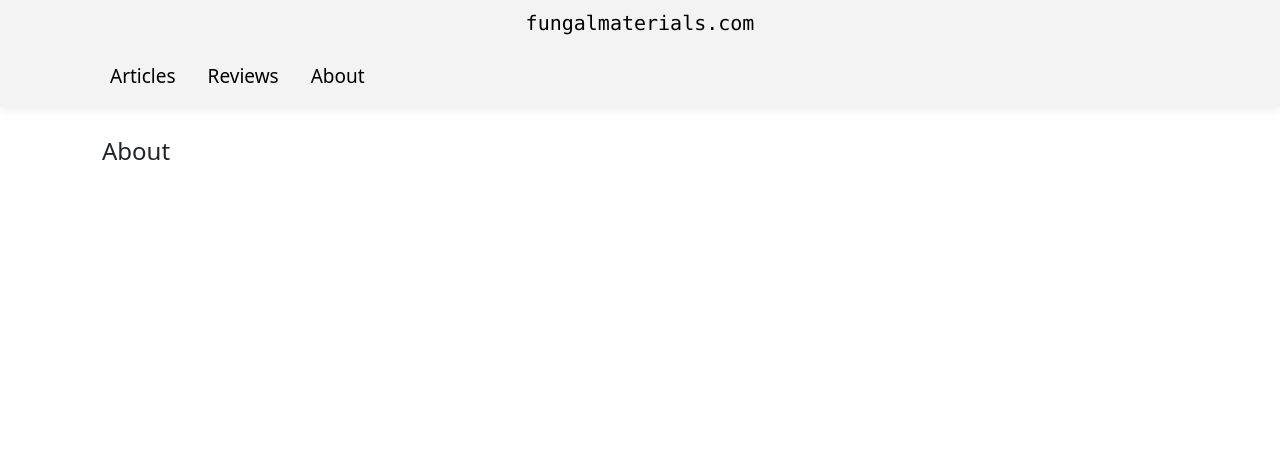
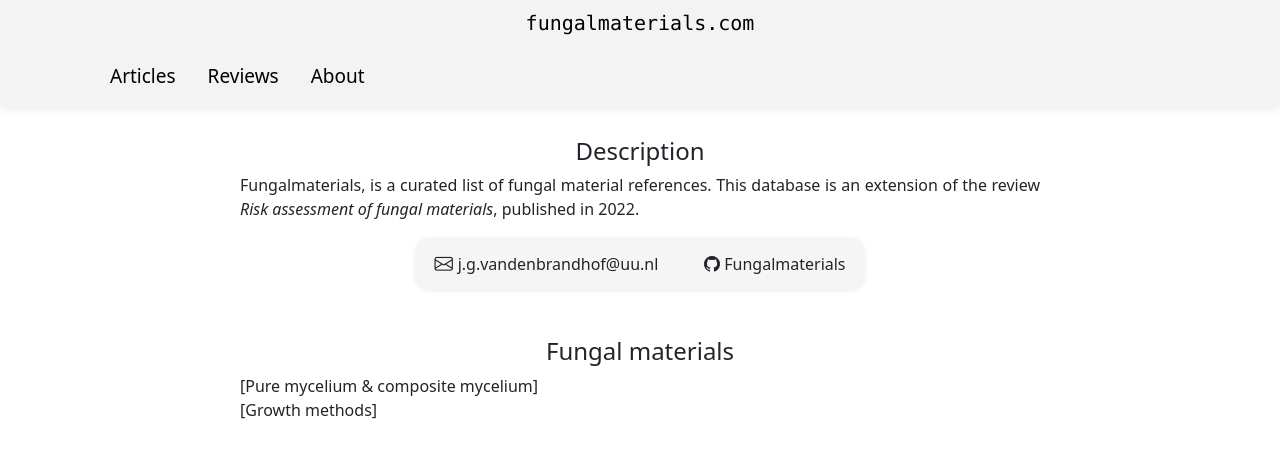
Before and after one commit to johnkeates/Fungalmaterials, a Django app: page /about/ in a window 1280 px wide. Shown: the top 458 px of the page. Run offline with Django 4.2, Linux system fonts and the light colour scheme; some libraries are stand-ins or nearby versions.

Commit message:
Addition of information to the About page

```diff
--- a/main/templates/main/about.html
+++ b/main/templates/main/about.html
@@ -3,17 +3,82 @@
 {% load static %}
 
 <style>
-
+	#about-container {
+    	text-align: justify;
+    	margin: auto;
+  	}
+	/* For screens below 540px */
+	@media screen and (max-width: 540px) {
+		#about-container {
+	      	max-width: 650px;
+	    }
+	    .column-container span {
+	      	width: 100%;
+	    }
+	}
+	/* For screens between 541px and 992px */
+	@media screen and (min-width: 541px) and (max-width: 992px) {
+	    #about-container {
+	      	max-width: 650px;
+	    }
+	    .column-container span {
+	      	width: 50%;
+	    }
+	}
+	/* For screens above 992px */
+	@media screen and (min-width: 992px) {
+	    #about-container {
+	      	max-width: 800px;
+	    }
+	    .column-container span {
+	      	width: 33.33%;
+	    }
+	}
+	#about-container a {
+	    color: var(--text);
+	    text-decoration: none;
+	}
+	h4 {
+    	text-align: center;
+  	}
+  	#contact-box {
+	    background-color: #f5f5f5;
+	    padding: 12px;
+	    border-radius: 15px;
+	    text-align: center;
+	    max-width: 450px;
+	    margin: 0 auto;
+  	}
 </style>
 
 <title>About | Fungalmaterials</title>
 
 <meta name="description" content="A curated list of fungal material references">
 
-<div class="row" style="margin-bottom: 10px;">
-	<div class="col-12">
-        <h4>About</h4>
-    </div>
+<div id="about-container">
+
+<!-- Text -->
+<h4>Description</h4>
+<p>
+Fungalmaterials, is a curated list of fungal material references. This database is an extension of the review <i><a href="https://doi.org/10.1186/s40694-022-00134-x">Risk assessment of fungal materials</a></i>, published in 2022.
+</p>
+
+<div id="contact-box" class="shadow-sm">
+    <i class="bi bi-envelope" style="font-size: 1.15rem;"> </i> j.g.vandenbrandhof@uu.nl
+    &nbsp;&nbsp;&nbsp;&nbsp;&nbsp;&nbsp;&nbsp;&nbsp;&nbsp;
+    <i class="bi bi-github" style="font-size: 1rem;"> </i><a href="https://github.com/Realitijd/Fungalmaterials">Fungalmaterials</a>
+</div>
+
+<br>
+<br>
+
+<h4>Fungal materials</h4>
+<p>
+[Pure mycelium & composite mycelium]
+<br>
+[Growth methods]
+</p>
+
 </div>
 
 {% endblock %}
```
